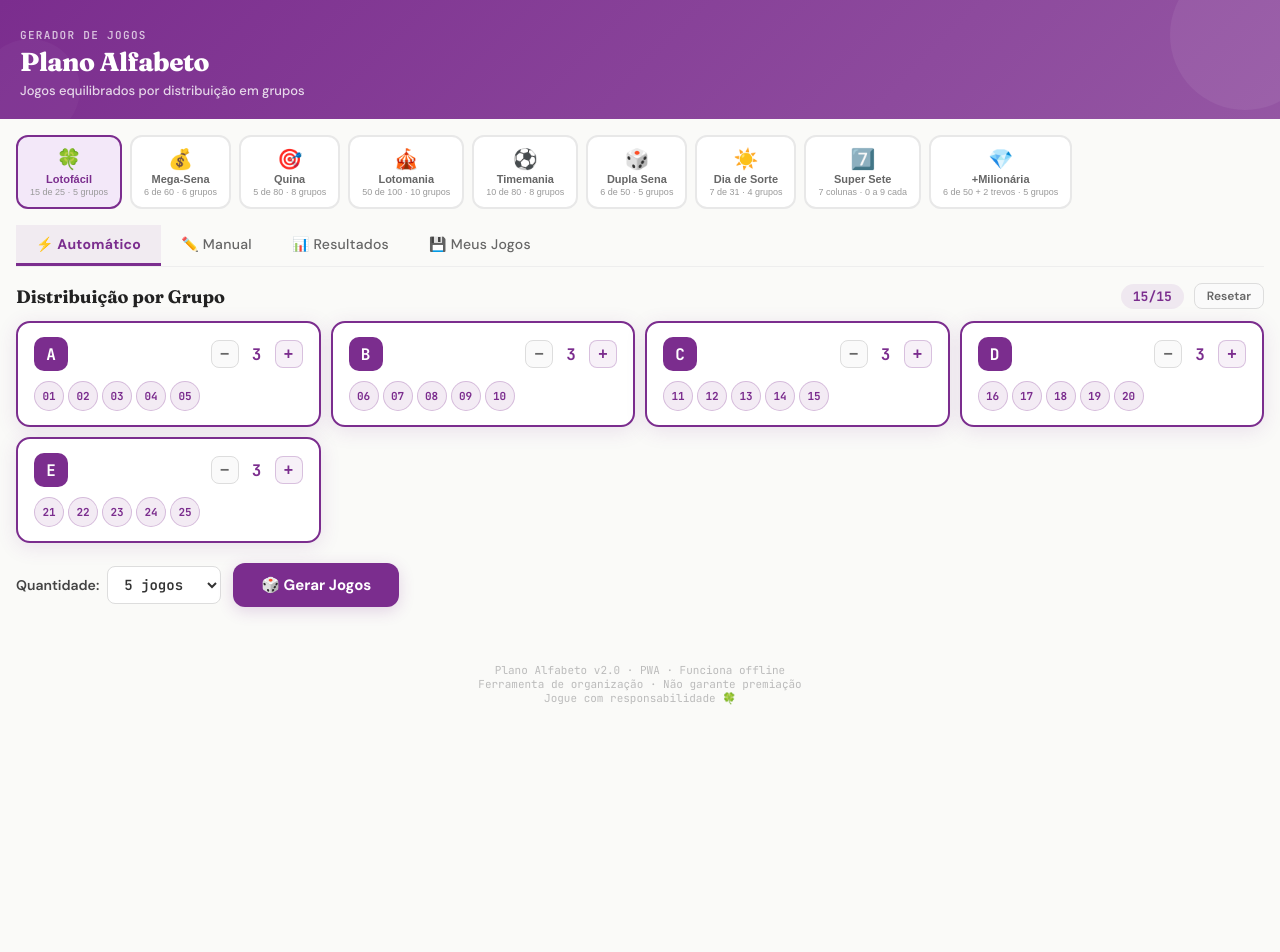
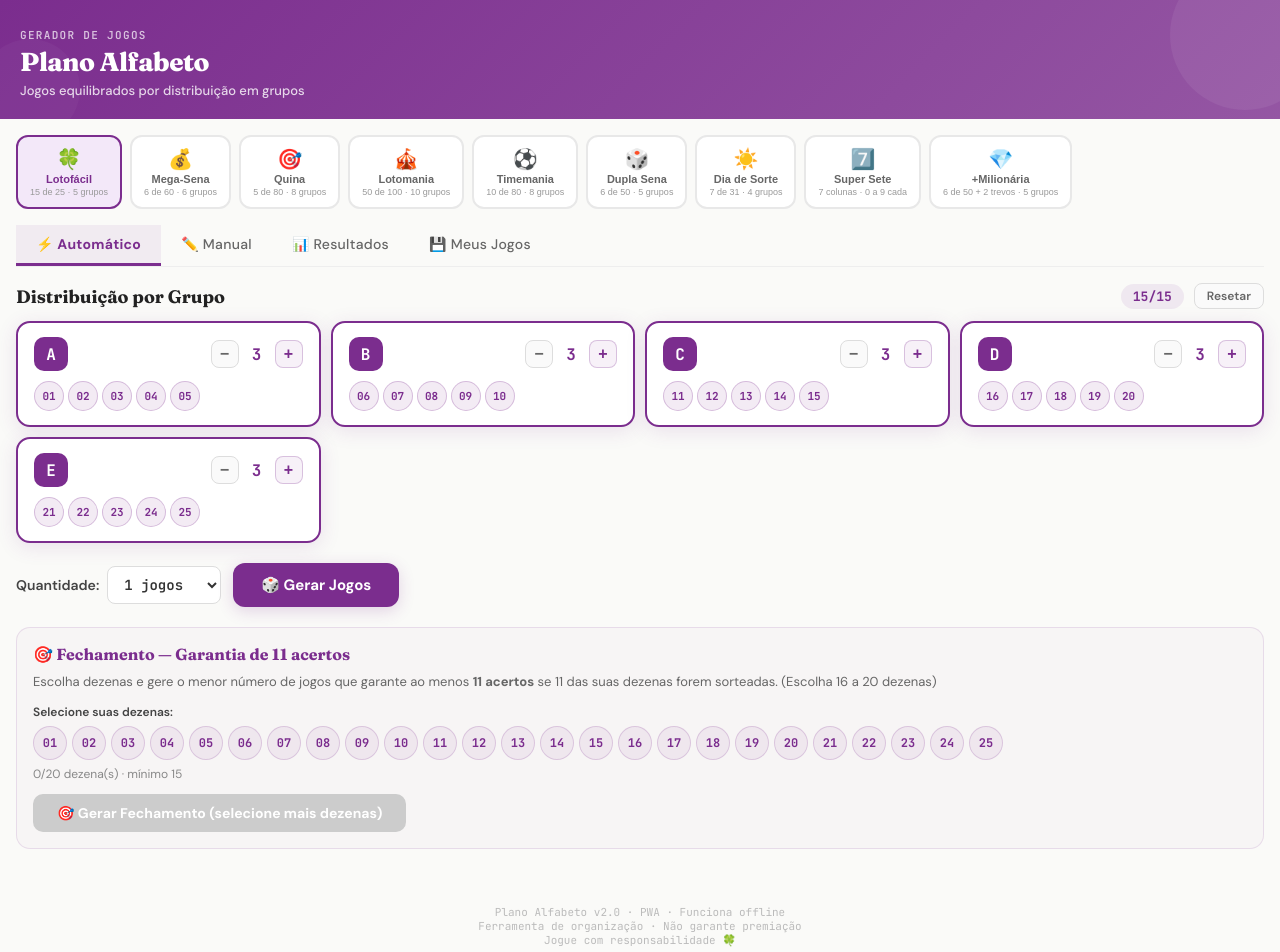
Before and after one commit to LisahMotta/Plano_Alfabeto_loterias, a React (Vite) app: page / in a window 1280 px wide. Shown: the top 952 px of the page. Before the commit the page ends 800 px from the top, so only its background shows below. Built offline with nearby package versions, Linux system fonts and the light colour scheme.

Commit message:
feat: fechamento por faixa de premiação em todas as loterias

```diff
--- a/src/App.jsx
+++ b/src/App.jsx
@@ -19,15 +19,29 @@ const sendNotification = (title, body, icon = "/icon-192.png") => {
   }
 };
 
-// Gerador de fechamento para garantir ao menos 1 terno
-// Dado N dezenas escolhidas, gera combinações de K números
-// cobrindo todas as combinações de 3 (ternos possíveis)
-const generateTernoClosing = (selectedNumbers, pickSize) => {
+// Configuração de fechamento por loteria
+const CLOSING_CONFIG = {
+  lotofacil: { guarantee: 11, label: "11 acertos", maxNums: 20, tip: "Escolha 16 a 20 dezenas" },
+  megasena: { guarantee: 4, label: "Quadra", maxNums: 15, tip: "Escolha 8 a 12 dezenas" },
+  quina: { guarantee: 2, label: "Duque", maxNums: 12, tip: "Escolha 7 a 10 dezenas" },
+  lotomania: null, // 50 números, fechamento não se aplica bem
+  timemania: { guarantee: 3, label: "3 acertos", maxNums: 15, tip: "Escolha 11 a 15 dezenas" },
+  duplasena: { guarantee: 3, label: "Terno", maxNums: 12, tip: "Escolha 8 a 12 dezenas" },
+  diadesorte: { guarantee: 4, label: "4 acertos", maxNums: 12, tip: "Escolha 8 a 12 dezenas" },
+  supersete: null, // colunas, fechamento diferente
+  maismilionaria: { guarantee: 4, label: "4 acertos", maxNums: 12, tip: "Escolha 8 a 12 dezenas" },
+};
+
+// Gera o menor conjunto de jogos que garante ao menos 1 acerto na faixa
+// selectedNumbers: dezenas escolhidas
+// pickSize: quantos números por jogo (6 para mega, 5 para quina, etc.)
+// guarantee: quantos acertos garantir (4 para quadra, 3 para terno, etc.)
+const generateClosing = (selectedNumbers, pickSize, guarantee) => {
   const nums = [...selectedNumbers].sort((a, b) => a - b);
   const n = nums.length;
   if (n < pickSize) return [];
 
-  // Gera todas as combinações de pickSize a partir dos números selecionados
+  // Gera todas as combinações de pickSize
   const combinations = [];
   const combine = (start, current) => {
     if (current.length === pickSize) {
@@ -42,41 +56,51 @@ const generateTernoClosing = (selectedNumbers, pickSize) => {
   };
   combine(0, []);
 
-  // Gera todos os ternos possíveis
-  const ternos = new Set();
-  for (let i = 0; i < n - 2; i++) {
-    for (let j = i + 1; j < n - 1; j++) {
-      for (let k = j + 1; k < n; k++) {
-        ternos.add(`${nums[i]},${nums[j]},${nums[k]}`);
+  // Gera todos os sub-conjuntos de tamanho 'guarantee' (alvos a cobrir)
+  const targets = new Set();
+  const genTargets = (start, current) => {
+    if (current.length === guarantee) {
+      targets.add(current.join(","));
+      return;
+    }
+    for (let i = start; i < n; i++) {
+      current.push(nums[i]);
+      genTargets(i + 1, current);
+      current.pop();
+    }
+  };
+  genTargets(0, []);
+
+  // Calcula quais alvos cada combinação cobre
+  const targetsByCombo = combinations.map((combo) => {
+    const ts = new Set();
+    const genSub = (start, current) => {
+      if (current.length === guarantee) {
+        ts.add(current.join(","));
+        return;
       }
-    }
-  }
-
-  // Greedy set cover: seleciona jogos que cobrem mais ternos não cobertos
-  const coveredTernos = new Set();
-  const selectedGames = [];
-
-  // Calcula ternos por combinação
-  const ternosByCombo = combinations.map((combo) => {
-    const ts = new Set();
-    for (let i = 0; i < combo.length - 2; i++) {
-      for (let j = i + 1; j < combo.length - 1; j++) {
-        for (let k = j + 1; k < combo.length; k++) {
-          ts.add(`${combo[i]},${combo[j]},${combo[k]}`);
-        }
+      for (let i = start; i < combo.length; i++) {
+        current.push(combo[i]);
+        genSub(i + 1, current);
+        current.pop();
       }
-    }
-    return { combo, ternos: ts };
+    };
+    genSub(0, []);
+    return { combo, targets: ts };
   });
 
-  while (coveredTernos.size < ternos.size && selectedGames.length < 200) {
+  // Greedy set cover
+  const covered = new Set();
+  const selected = [];
+
+  while (covered.size < targets.size && selected.length < 500) {
     let bestIdx = -1;
     let bestNew = 0;
 
-    for (let i = 0; i < ternosByCombo.length; i++) {
+    for (let i = 0; i < targetsByCombo.length; i++) {
       let newCount = 0;
-      for (const t of ternosByCombo[i].ternos) {
-        if (!coveredTernos.has(t)) newCount++;
+      for (const t of targetsByCombo[i].targets) {
+        if (!covered.has(t)) newCount++;
       }
       if (newCount > bestNew) {
         bestNew = newCount;
@@ -86,14 +110,14 @@ const generateTernoClosing = (selectedNumbers, pickSize) => {
 
     if (bestIdx === -1 || bestNew === 0) break;
 
-    selectedGames.push(ternosByCombo[bestIdx].combo);
-    for (const t of ternosByCombo[bestIdx].ternos) {
-      coveredTernos.add(t);
+    selected.push(targetsByCombo[bestIdx].combo);
+    for (const t of targetsByCombo[bestIdx].targets) {
+      covered.add(t);
     }
-    ternosByCombo.splice(bestIdx, 1);
+    targetsByCombo.splice(bestIdx, 1);
   }
 
-  return selectedGames;
+  return selected;
 };
 
 // Export games as text for sharing
@@ -802,7 +826,7 @@ export default function PlanoAlfabetoApp() {
     )
   );
   const [generatedGames, setGeneratedGames] = useState([]);
-  const [gameCount, setGameCount] = useState(5);
+  const [gameCount, setGameCount] = useState(100);
   const [manualNumbers, setManualNumbers] = useState([]);
   const [isOnline, setIsOnline] = useState(navigator.onLine);
   const [installPrompt, setInstallPrompt] = useState(null);
@@ -1169,26 +1193,27 @@ export default function PlanoAlfabetoApp() {
               )}
             </div>
 
-            {/* Fechamento Terno - Mega-Sena e Quina */}
-            {(activeLottery === "megasena" || activeLottery === "quina") && (
+            {/* Fechamento Garantido - disponível por loteria */}
+            {CLOSING_CONFIG[activeLottery] && (
               <div style={{
                 marginBottom: 20, padding: 16, borderRadius: 14,
                 background: `${lottery.color}06`, border: `1.5px solid ${lottery.color}20`,
               }}>
                 <h4 style={{ fontFamily: "'Fraunces', serif", fontSize: 16, fontWeight: 700, color: lottery.color, margin: "0 0 8px" }}>
-                  🎯 Fechamento Terno
+                  🎯 Fechamento — Garantia de {CLOSING_CONFIG[activeLottery].label}
                 </h4>
                 <p style={{ fontSize: 13, color: "#666", margin: "0 0 12px", lineHeight: 1.5 }}>
-                  Escolha dezenas e gere o menor número de jogos que garante ao menos <strong>1 terno</strong> se
-                  3 das suas dezenas forem sorteadas.
-                  {activeLottery === "megasena" ? " (Recomendado: 8 a 12 dezenas)" : " (Recomendado: 7 a 10 dezenas)"}
+                  Escolha dezenas e gere o menor número de jogos que garante ao menos{" "}
+                  <strong>{CLOSING_CONFIG[activeLottery].label}</strong> se{" "}
+                  {CLOSING_CONFIG[activeLottery].guarantee} das suas dezenas forem sorteadas.{" "}
+                  ({CLOSING_CONFIG[activeLottery].tip})
                 </p>
                 <div style={{ marginBottom: 12 }}>
                   <div style={{ fontSize: 12, fontWeight: 600, color: "#444", marginBottom: 6 }}>
                     Selecione suas dezenas:
                   </div>
                   <div style={{ display: "flex", flexWrap: "wrap", gap: 5 }}>
-                    {range(lottery.range[0], Math.min(lottery.range[1], 80)).map((n) => {
+                    {range(lottery.range[0], lottery.range[1]).map((n) => {
                       const sel = (manualNumbers || []).includes(n);
                       return (
                         <div
@@ -1196,7 +1221,7 @@ export default function PlanoAlfabetoApp() {
                           onClick={() => {
                             setManualNumbers((prev) => {
                               if (prev.includes(n)) return prev.filter((x) => x !== n);
-                              if (prev.length >= 15) return prev;
+                              if (prev.length >= CLOSING_CONFIG[activeLottery].maxNums) return prev;
                               return [...prev, n].sort((a, b) => a - b);
                             });
                           }}
@@ -1215,9 +1240,17 @@ export default function PlanoAlfabetoApp() {
                       );
                     })}
                   </div>
-                  <div style={{ fontSize: 12, color: "#888", marginTop: 6 }}>
-                    {manualNumbers.length} dezena(s) selecionada(s)
-                    {manualNumbers.length < lottery.pick && ` (mínimo ${lottery.pick})`}
+                  <div style={{ display: "flex", justifyContent: "space-between", marginTop: 6 }}>
+                    <span style={{ fontSize: 12, color: "#888" }}>
+                      {manualNumbers.length}/{CLOSING_CONFIG[activeLottery].maxNums} dezena(s)
+                      {manualNumbers.length < lottery.pick && ` · mínimo ${lottery.pick}`}
+                    </span>
+                    {manualNumbers.length > 0 && (
+                      <button onClick={() => setManualNumbers([])} style={{
+                        fontSize: 11, color: "#999", background: "none", border: "none",
+                        cursor: "pointer", textDecoration: "underline",
+                      }}>limpar</button>
+                    )}
                   </div>
                 </div>
                 <button
@@ -1226,11 +1259,8 @@ export default function PlanoAlfabetoApp() {
                       alert(`Selecione ao menos ${lottery.pick} dezenas.`);
                       return;
                     }
-                    if (manualNumbers.length > 15) {
-                      alert("Máximo de 15 dezenas para fechamento (muitas combinações acima disso).");
-                      return;
-                    }
-                    const games = generateTernoClosing(manualNumbers, lottery.pick);
+                    const cfg = CLOSING_CONFIG[activeLottery];
+                    const games = generateClosing(manualNumbers, lottery.pick, cfg.guarantee);
                     if (games.length === 0) {
                       alert("Não foi possível gerar o fechamento.");
                       return;
@@ -1247,7 +1277,9 @@ export default function PlanoAlfabetoApp() {
                     fontFamily: "'DM Sans', sans-serif",
                   }}
                 >
-                  🎯 Gerar Fechamento Terno ({manualNumbers.length >= lottery.pick ? "calcular" : "selecione mais"})
+                  🎯 Gerar Fechamento ({manualNumbers.length >= lottery.pick
+                    ? `${manualNumbers.length} dezenas → garantir ${CLOSING_CONFIG[activeLottery].label}`
+                    : "selecione mais dezenas"})
                 </button>
               </div>
             )}
```
